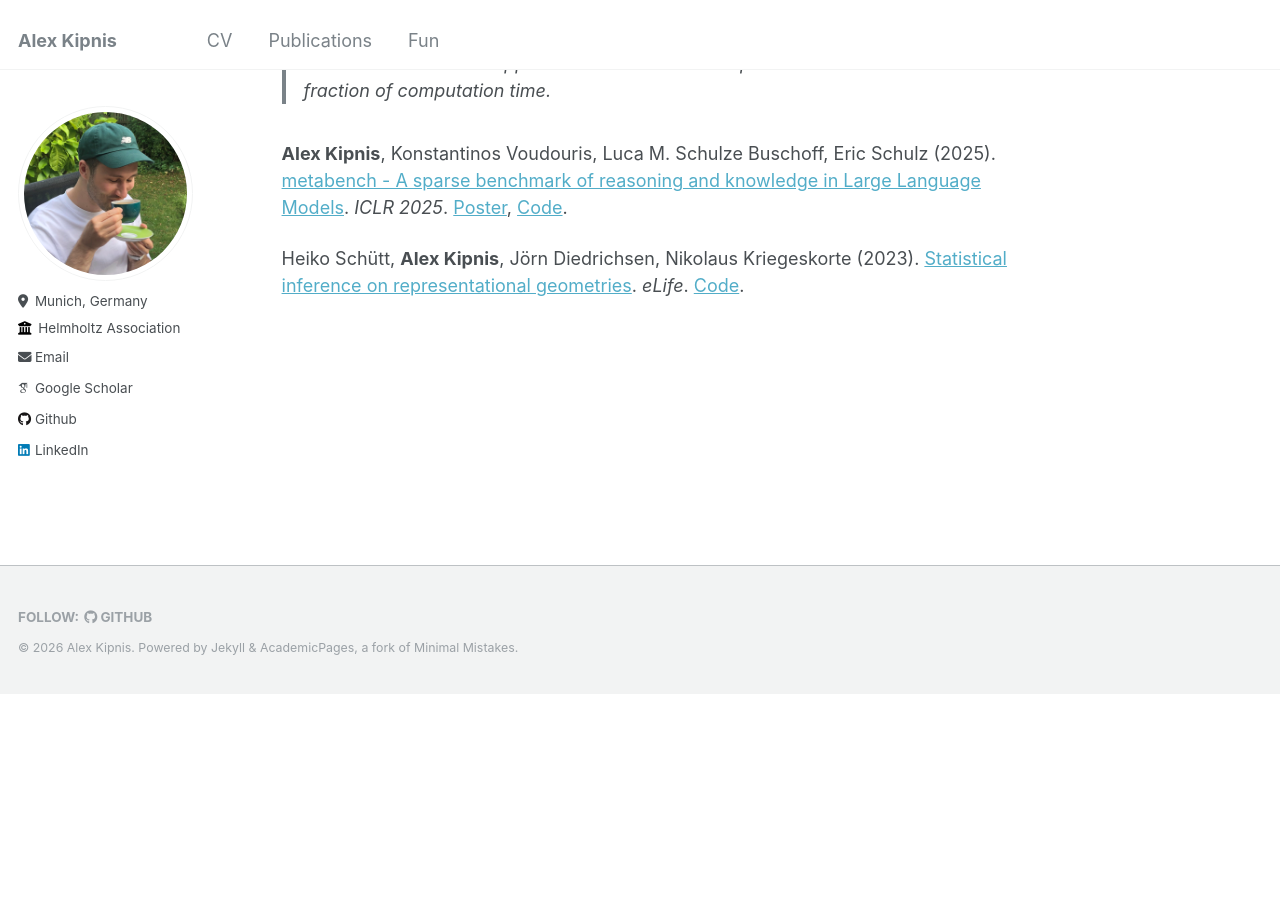
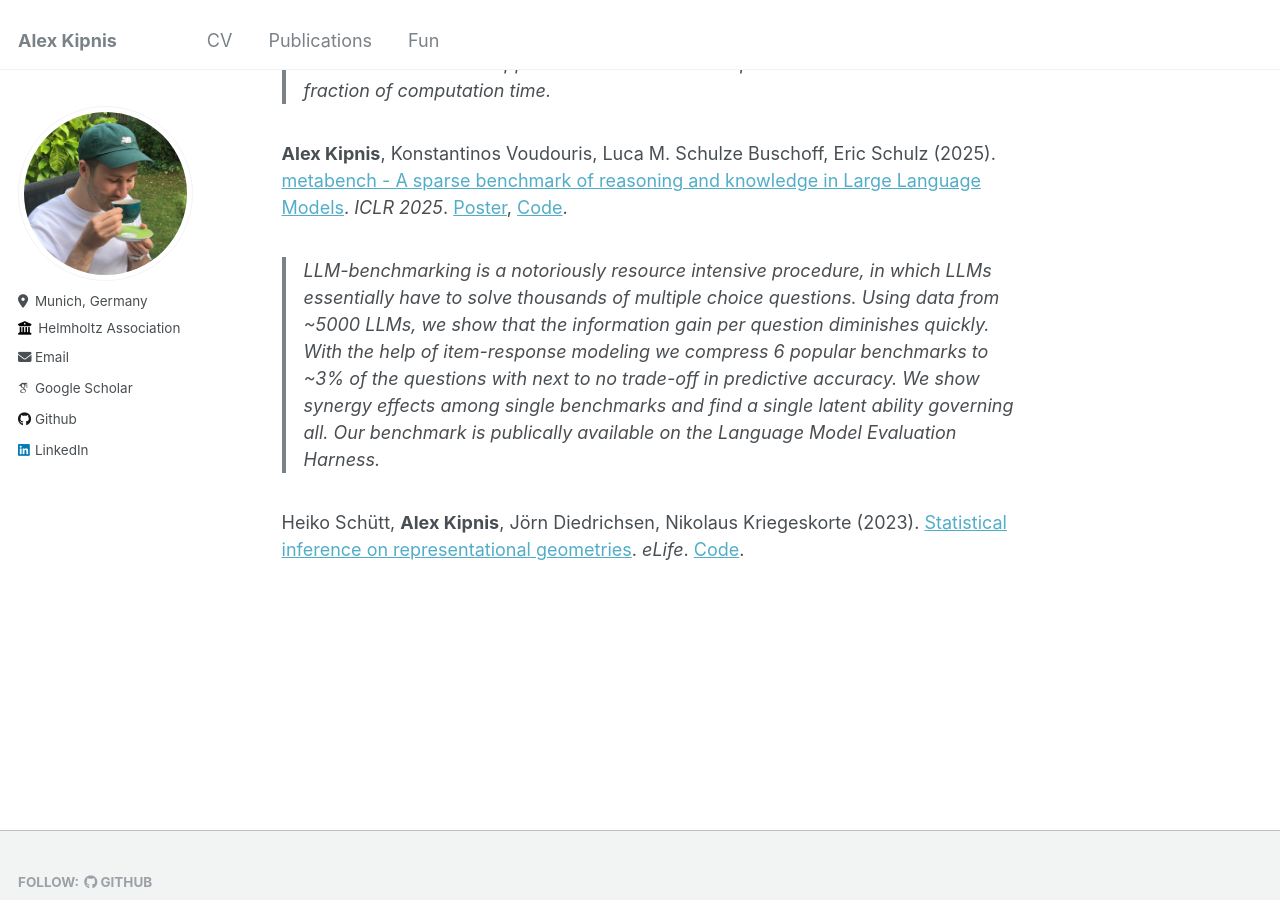
Before and after one commit to adkipnis/adkipnis.github.io, a Jekyll site: the page built from _pages/about.md, in a window 1280 px wide and 900 px high, scrolled down 603 px. Built offline with Jekyll 4.4.1, drawn with Linux system fonts in a browser that asks for light colours; some web fonts are replaced; before the commit the page ends 1297 px from its top, so only the background shows below that.

Commit message:
Update about.md with new publications and details

```diff
--- a/_pages/about.md
+++ b/_pages/about.md
@@ -18,5 +18,6 @@ Main Projects
 > Classic mixed-effects regression is the gold standard tool for scientific analysis of clustered data. The Bayesian version allows incorporating prior knowledge and quantifies uncertainty, but is computationally slow and at times unstable. Metabeta is a neural model that approximates MCMC-based parameter estimation at a small fraction of computation time.
 
 **Alex Kipnis**, Konstantinos Voudouris, Luca M. Schulze Buschoff, Eric Schulz (2025). [metabench - A sparse benchmark of reasoning and knowledge in Large Language Models](https://openreview.net/forum?id=4T33izzFpK). *ICLR 2025*. [Poster](https://iclr.cc/media/PosterPDFs/ICLR%202025/31009.png?t=1745250340.3707366), [Code](https://github.com/adkipnis/metabench).
+> LLM-benchmarking is a notoriously resource intensive procedure, in which LLMs essentially have to solve thousands of multiple choice questions. Using data from ~5000 LLMs, we show that the information gain per question diminishes quickly. With the help of item-response modeling we compress 6 popular benchmarks to ~3% of the questions with next to no trade-off in predictive accuracy. We show synergy effects among single benchmarks and find a single latent ability governing all. Our benchmark is publically available on the Language Model Evaluation Harness.
 
 Heiko Schütt, **Alex Kipnis**, Jörn Diedrichsen, Nikolaus Kriegeskorte (2023). [Statistical inference on representational geometries](https://doi.org/10.7554/eLife.82566). *eLife*. [Code](https://github.com/adkipnis/fmri-simulations).
```
